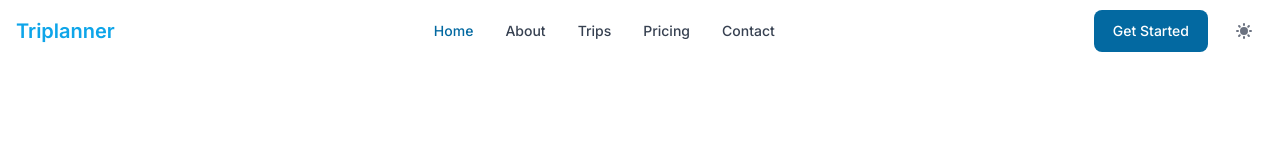
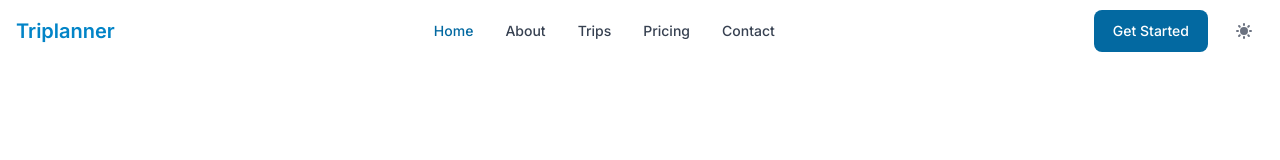
Before and after one commit to wutonytt/trip-planner-next, a Next.js app: page / in a window 1280 px wide. Shown: the top 160 px of the page. Built offline with nearby package versions, Linux system fonts and the light colour scheme.

Commit message:
styling: adjust logo text color

```diff
--- a/src/app/Navigator.tsx
+++ b/src/app/Navigator.tsx
@@ -44,7 +44,7 @@ export default function Navigator() {
           width={32}
           height={32}
         /> */}
-        <span className="self-center whitespace-nowrap text-xl font-semibold text-sky-500 dark:text-sky-400">
+        <span className="self-center whitespace-nowrap text-xl font-semibold text-sky-600 dark:text-sky-400">
           Triplanner
         </span>
       </Navbar.Brand>
```
